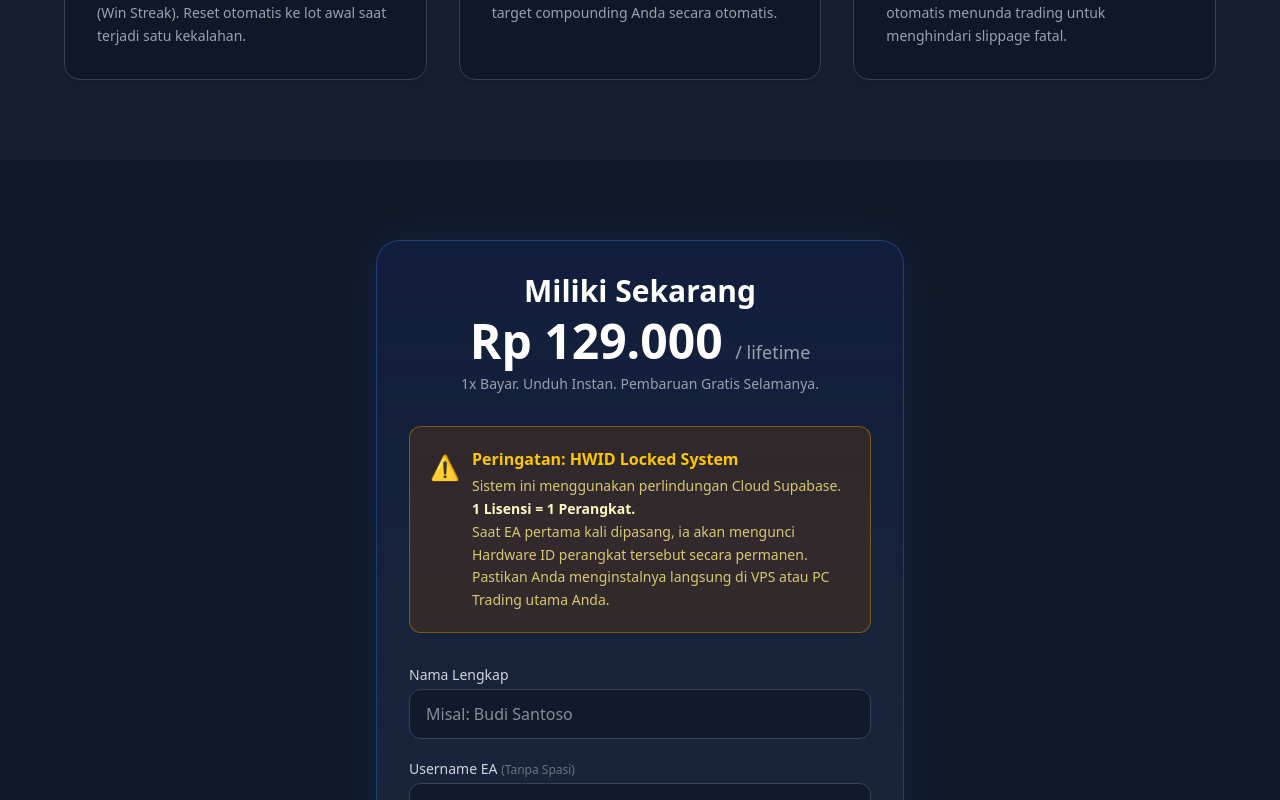
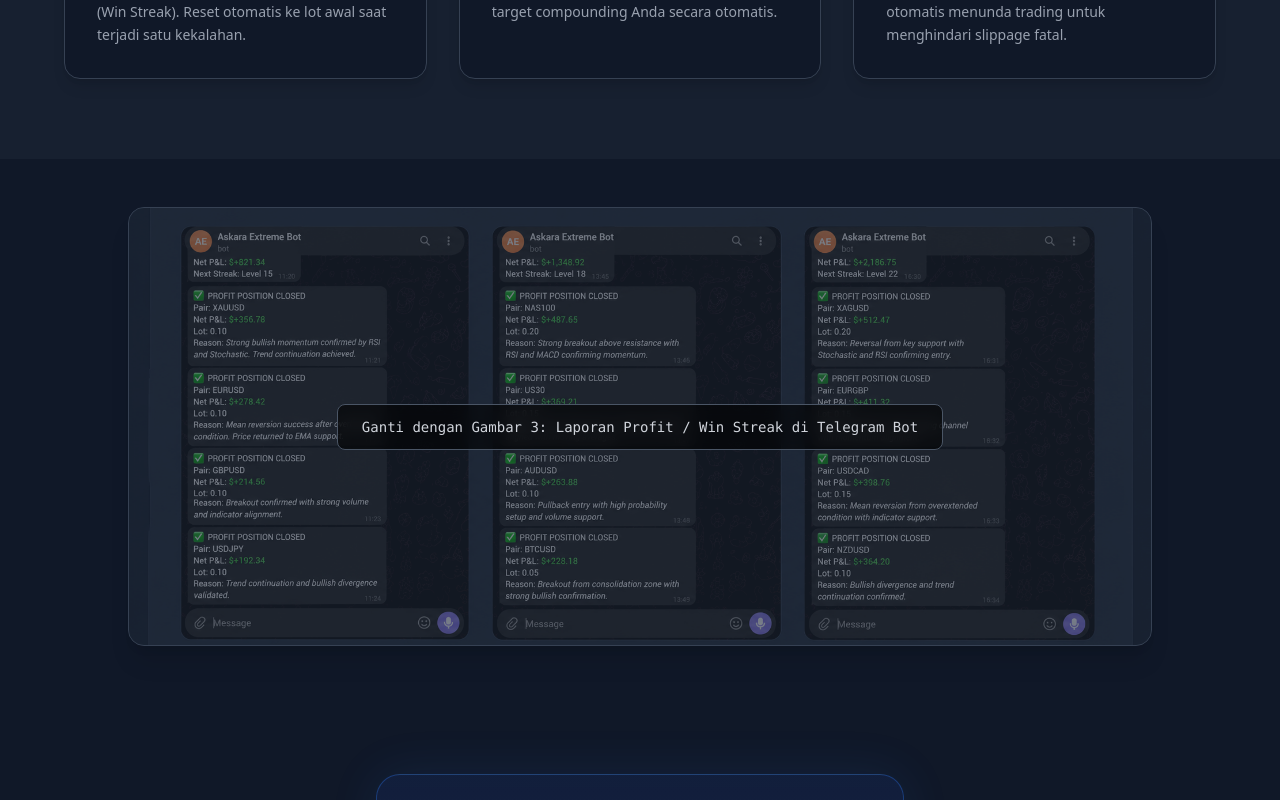
Before and after one commit to ricky99n-oss/askaraindonesia, a Next.js app: page /askara-ai-extreme in a window 1280 px wide. Shown: the part 2000-2800 px from the top of the page. Built offline with nearby package versions, Linux system fonts and the light colour scheme; no server answers.

Commit message:
fix: halaman produk 5.0

```diff
--- a/app/api/askara-ea/buy/route.ts
+++ b/app/api/askara-ea/buy/route.ts
@@ -37,7 +37,7 @@
     };
 
     // 3. PANGGIL MIDTRANS LANGSUNG TANPA LIBRARY (Native Fetch)
-    const isProd = process.env.NODE_ENV === 'production';
+    const isProd = false;
     const midtransUrl = isProd
       ? 'https://app.midtrans.com/snap/v1/transactions'
       : 'https://app.sandbox.midtrans.com/snap/v1/transactions';
--- a/app/askara-ai-extreme/page.tsx
+++ b/app/askara-ai-extreme/page.tsx
@@ -2,7 +2,6 @@
 
 import { useState, useEffect } from 'react';
 import { useRouter } from 'next/navigation';
-import Link from 'next/link';
 
 export default function AskaraEA() {
   const router = useRouter();
@@ -11,9 +10,7 @@
 
   // Load Midtrans Snap Script
   useEffect(() => {
-    const snapUrl = process.env.NODE_ENV === 'production'
-      ? 'https://app.midtrans.com/snap/snap.js'
-      : 'https://app.sandbox.midtrans.com/snap/snap.js';
+      const snapUrl = 'https://app.sandbox.midtrans.com/snap/snap.js';
 
     const clientKey = process.env.NEXT_PUBLIC_MIDTRANS_CLIENT_KEY || '';
 
@@ -44,25 +41,25 @@
         (window as any).snap.pay(data.token, {
           onSuccess: function (result: any) {
             alert("Pembayaran Berhasil! Mengalihkan ke halaman unduhan...");
-            // Redirect ke halaman downloader
+            // Redirect ke halaman downloader yang berisi file dari Supabase Bucket
             router.push('/askara-ai-extreme/download');
           },
           onPending: function (result: any) {
-            alert("Menunggu pembayaran Anda diselesaikan...");
+            alert("Menunggu pembayaran Anda...");
           },
           onError: function (result: any) {
-            alert("Pembayaran Gagal atau Dibatalkan. Silakan coba lagi.");
+            alert("Pembayaran Gagal. Silakan coba lagi.");
           },
           onClose: function () {
             alert("Anda menutup halaman sebelum menyelesaikan pembayaran.");
           }
         });
       } else {
-        alert(data.error || "Gagal mendapatkan token pembayaran dari server.");
+        alert(data.error || "Gagal mendapatkan token pembayaran");
       }
     } catch (error) {
       console.error(error);
-      alert("Terjadi kesalahan pada sistem koneksi.");
+      alert("Terjadi kesalahan pada sistem.");
     } finally {
       setIsLoading(false);
     }
@@ -71,11 +68,8 @@
   return (
     <div className="min-h-screen bg-gray-900 text-white font-sans selection:bg-blue-500">
 
-      {/* HEADER SECTION */}
+      {/* HERO SECTION */}
       <header className="pt-24 pb-16 px-6 text-center max-w-5xl mx-auto">
-        <Link href="/produk" className="inline-block mb-8 text-sm font-bold text-gray-500 hover:text-gray-300 transition flex items-center justify-center gap-2">
-          <span>&larr;</span> Kembali ke Katalog Produk
-        </Link>
         <div className="inline-block px-4 py-1.5 rounded-full bg-blue-900/50 border border-blue-500/30 text-blue-300 text-sm font-semibold mb-6">
           Sistem Trading Otonom Next-Gen
         </div>
@@ -86,8 +80,9 @@
           Ubah cara Anda bertrading. Integrasi langsung <span className="text-white font-semibold">Google Gemini AI</span> ke dalam MetaTrader 5. Berikan instruksi menggunakan bahasa manusia, dan biarkan AI mengeksekusi strategi Anda dengan presisi mesin.
         </p>
 
-        {/* GAMBAR 1: TAMPILAN DASHBOARD UTAMA */}
+        {/* PLACEHOLDER GAMBAR 1: TAMPILAN DASHBOARD UTAMA */}
         <div className="relative w-full aspect-video max-w-4xl mx-auto bg-gray-800 rounded-2xl border border-gray-700 shadow-2xl overflow-hidden flex items-center justify-center group">
+          {/* Ganti tag <img> di bawah ini dengan gambar asli Anda */}
           <img
             src="/images/placeholder-dashboard.jpg"
             alt="Askara AI Dashboard"
@@ -99,7 +94,7 @@
         </div>
       </header>
 
-      {/* CUSTOM PROMPT SECTION */}
+      {/* DEEP DIVE: CUSTOM PROMPT SECTION */}
       <section className="px-6 py-20 bg-gray-900">
         <div className="max-w-6xl mx-auto grid grid-cols-1 md:grid-cols-2 gap-16 items-center">
           <div>
@@ -116,7 +111,7 @@
             </p>
           </div>
 
-          {/* GAMBAR 2: TAMPILAN INPUT/PROMPT */}
+          {/* PLACEHOLDER GAMBAR 2: TAMPILAN INPUT/PROMPT */}
           <div className="relative w-full aspect-square md:aspect-auto md:h-[500px] bg-gray-800 rounded-2xl border border-gray-700 shadow-xl overflow-hidden flex items-center justify-center">
             <img
               src="/images/placeholder-inputs.jpg"
@@ -160,6 +155,20 @@
                 Terhubung langsung dengan Kalender Ekonomi MT5. EA mendeteksi berita berdampak tinggi (NFP, Suku Bunga) dan otomatis menunda trading untuk menghindari slippage fatal.
               </p>
             </div>
+          </div>
+        </div>
+      </section>
+
+      {/* PLACEHOLDER GAMBAR 3: NOTIFIKASI TELEGRAM / WIN STREAK */}
+      <section className="px-6 py-12 bg-gray-900">
+        <div className="max-w-5xl mx-auto relative w-full aspect-[21/9] bg-gray-800 rounded-2xl border border-gray-700 shadow-xl overflow-hidden flex items-center justify-center">
+          <img
+            src="/images/placeholder-telegram.jpg"
+            alt="Askara AI Telegram"
+            className="absolute inset-0 w-full h-full object-cover opacity-40"
+          />
+          <div className="absolute z-10 text-center bg-black/60 px-6 py-3 rounded-lg backdrop-blur-sm border border-gray-600">
+            <p className="text-sm font-mono text-gray-300">Ganti dengan Gambar 3: Laporan Profit / Win Streak di Telegram Bot</p>
           </div>
         </div>
       </section>
```
Lines whose indentation alone changed are shown as unchanged.
